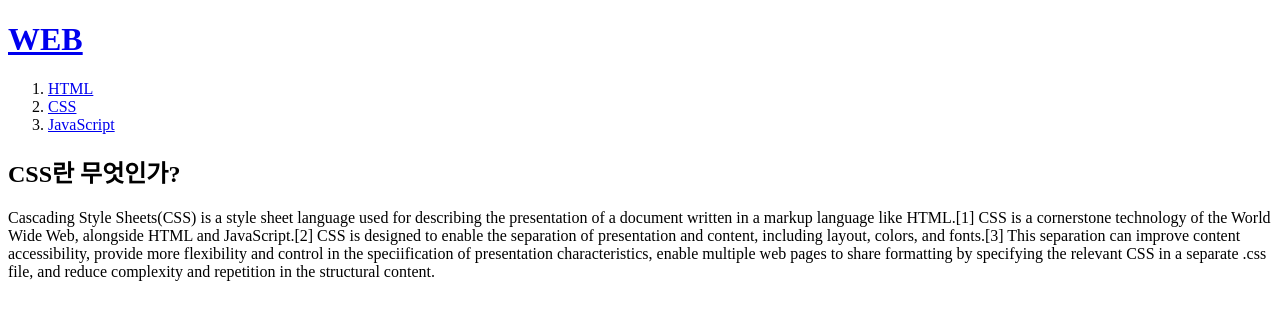
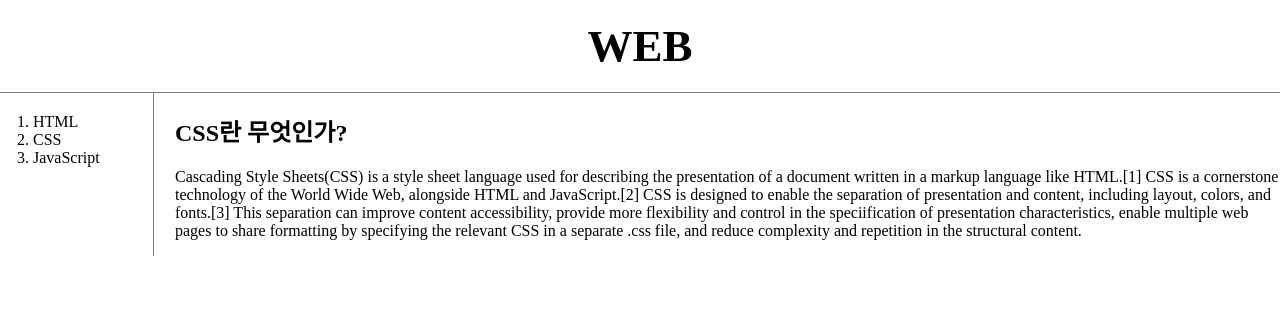
Before and after one commit to ForestJM/WEB1, a plain HTML site: page 2.html in a window 1280 px wide. Drawn offline with Linux system fonts and the light colour scheme.

Commit message:
Add files via upload

```diff
--- a/2.html
+++ b/2.html
@@ -3,17 +3,57 @@
   <head>
     <title>WEB1 - CSS</title>
     <meta charset="utf-8">
+    <style>
+      a {
+          color: black;
+          text-decoration: none;
+      }
+
+      h1 {
+           font-size: 45px;
+           text-align: center;
+           border-bottom: 1px solid gray;
+           margin: 0px;
+           padding: 20px;
+      }
+
+      #grid ol {
+                 border-right: 1px solid gray;
+                 width: 100px;
+                 margin: 0px;
+                 padding: 20px;
+                 padding-left: 33px;
+      }
+
+      body {
+             margin: 0px;
+      }
+
+      #grid {
+              display: grid;
+              grid-template-columns: 150px 1fr;
+      }
+
+      #article {
+                 padding-left: 25px;
+      }
+
+    </style>
   </head>
 
   <body>
     <h1><a href="index.html">WEB</a></h1>
+      <div id="grid">
         <ol>
-      <li><a href="1.html">HTML</a></li>
-      <li><a href="2.html">CSS</a></li>
+          <li><a href="1.html" class="saw">HTML</a></li>
+          <li><a href="2.html" class="saw" id="active">CSS</a></li>
           <li><a href="3.html">JavaScript</a></li>
         </ol>
+        <div id="article">
           <h2>CSS란 무엇인가?</h2>
           <p>Cascading Style Sheets(CSS) is a style sheet language used for describing the presentation of a document written in a markup language like HTML.[1] CSS is a cornerstone technology of the World Wide Web, alongside HTML and JavaScript.[2] CSS is designed to enable the separation of presentation and content, including layout, colors, and fonts.[3] This separation can improve content accessibility, provide more flexibility and control in the speciification of presentation characteristics, enable multiple web pages to share formatting by specifying the relevant CSS in a separate .css file, and reduce complexity and repetition in the structural content.
           </p>
+        </div>
+      </div>
   </body>
 </html>
```
Also changed, not shown: box.html (added, +21 -0 lines), checkbox.html (added, +2 -0 lines), grid.html (added, +24 -0 lines), mediaquery.html (added, +25 -0 lines). Lines whose indentation alone changed are shown as unchanged.
